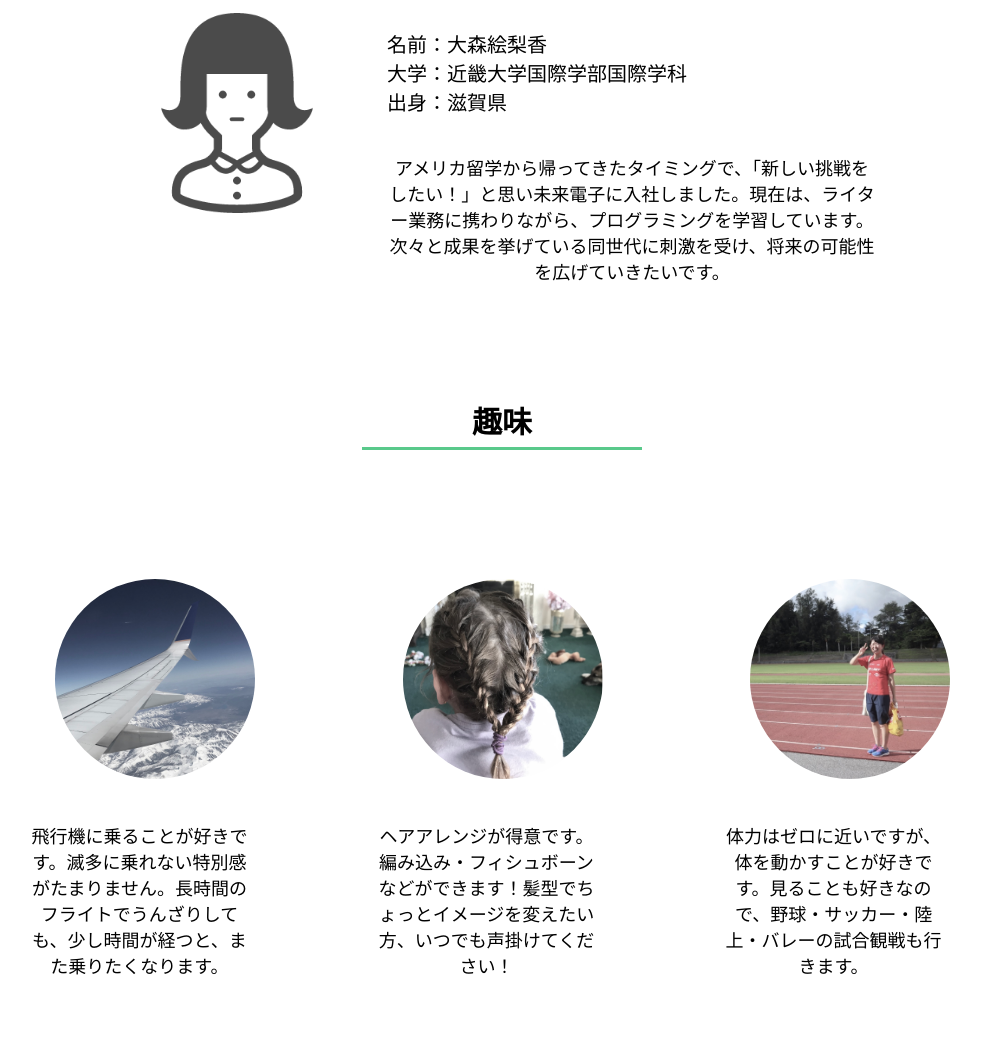
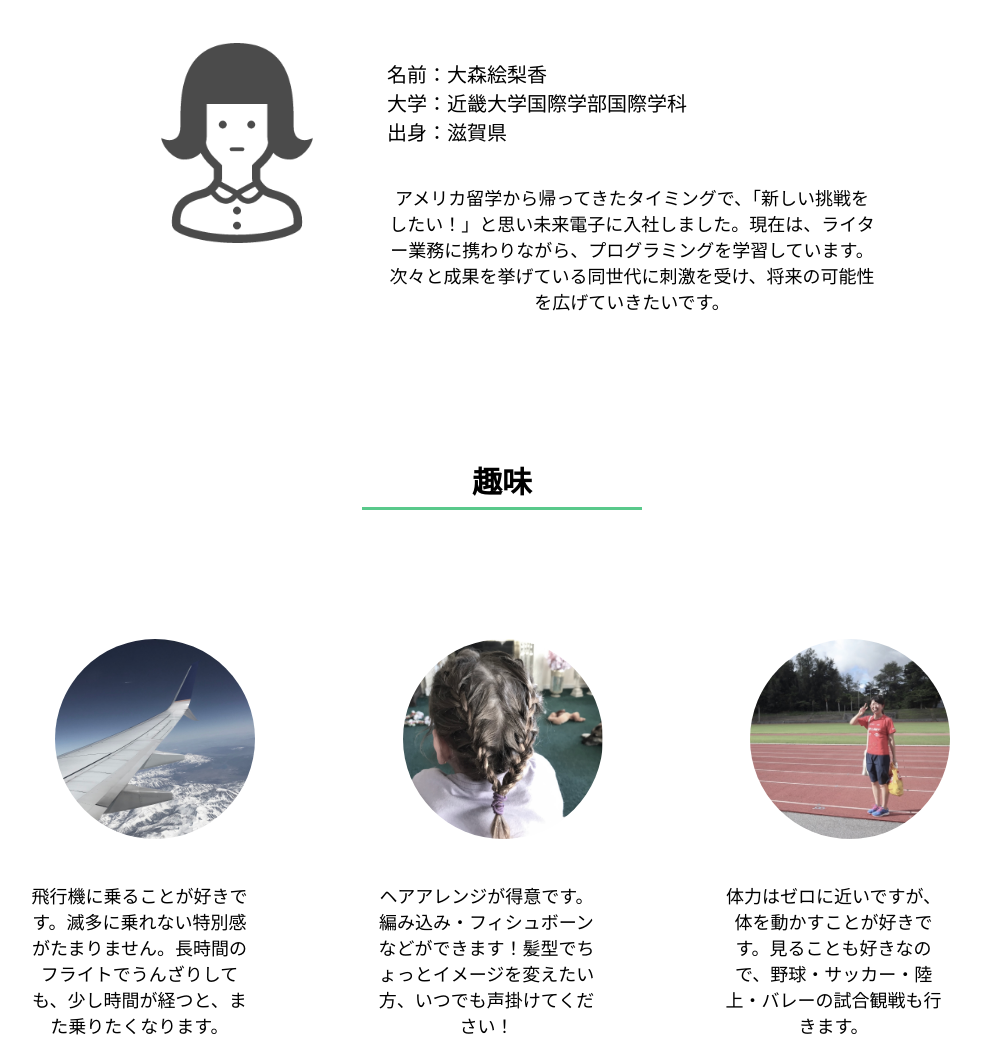
Before and after one commit to erikaz91/portfolio, a plain HTML site: page index.html in a window 1280 px wide. Shown: the part 580-1621 px from the top of the page, without its empty margins (138-1119 px from the left). Drawn offline with Linux system fonts and the light colour scheme.

Commit message:
Update style.css

```diff
--- a/style.css
+++ b/style.css
@@ -75,8 +75,7 @@ padding-top: 80px;
 padding-bottom: 5px;
 border-bottom: 3px solid rgb(89, 201, 139);
 width:280px;
-margin: auto;
-margin-bottom: 30px;
+margin: 30px auto;
 
 
 
```
